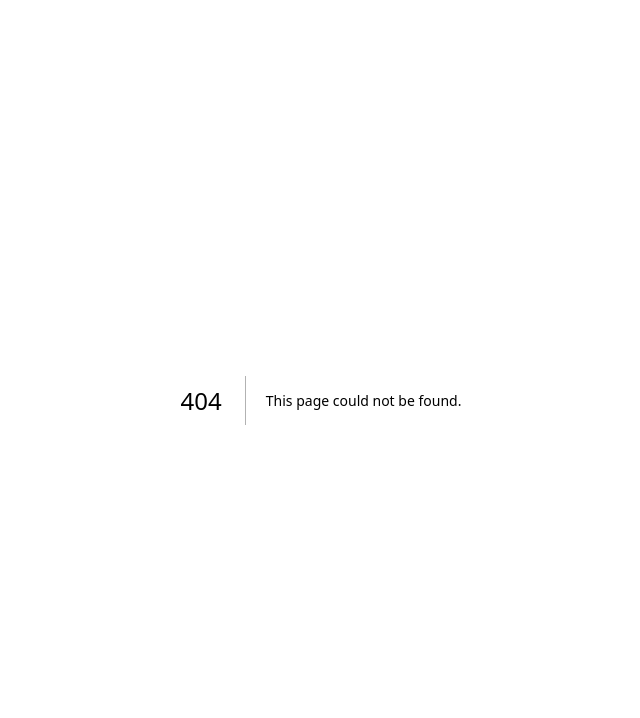
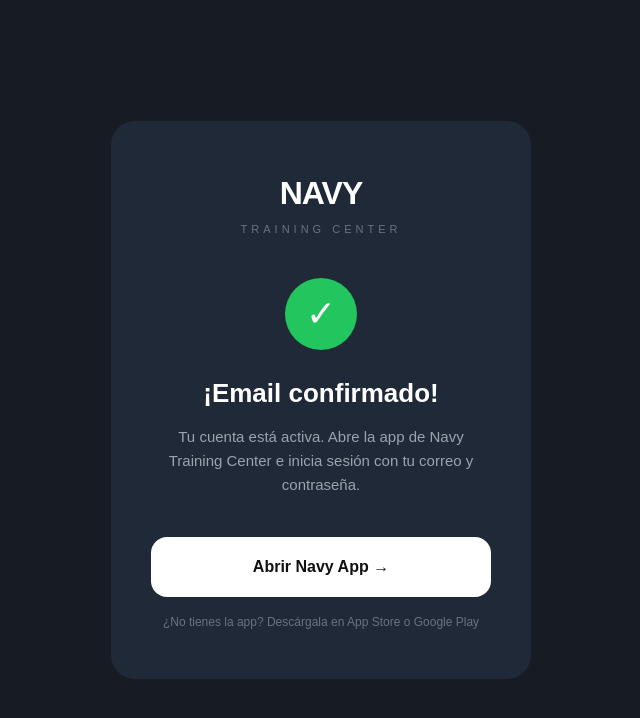
Before and after one commit to ArmandoDP/Navy-Traning-Platform, a Next.js app: page /confirmar-email in a window 1280 px wide. Before the commit this address had no page. Shown: the top 718 px of the page, without its empty margins (319-959 px from the left). Built offline with nearby package versions, Linux system fonts and the light colour scheme; a web font is replaced by a local one.

Commit message:
feat: add ConfirmarEmailPage for email confirmation flow

```diff
--- /dev/null
+++ b/src/app/confirmar-email/page.tsx
@@ -0,0 +1,76 @@
+'use client'
+import { useEffect, useState } from 'react'
+import { useSearchParams }     from 'next/navigation'
+
+export default function ConfirmarEmailPage() {
+  const searchParams = useSearchParams()
+  const [email, setEmail] = useState('')
+
+  useEffect(() => {
+    // Supabase manda el token en la URL, solo mostramos la página de éxito
+    const emailParam = searchParams.get('email') || ''
+    setEmail(emailParam)
+  }, [])
+
+  return (
+    <div style={{
+      minHeight: '100vh',
+      backgroundColor: '#171B24',
+      display: 'flex',
+      alignItems: 'center',
+      justifyContent: 'center',
+      fontFamily: 'sans-serif',
+      padding: '20px',
+    }}>
+      <div style={{
+        backgroundColor: '#1f2937',
+        borderRadius: '24px',
+        padding: '48px 40px',
+        maxWidth: '420px',
+        width: '100%',
+        textAlign: 'center',
+      }}>
+        {/* Logo */}
+        <p style={{ color: '#fff', fontSize: '32px', fontWeight: 900, letterSpacing: '-1px', marginBottom: '4px' }}>NAVY</p>
+        <p style={{ color: '#6b7280', fontSize: '11px', letterSpacing: '4px', textTransform: 'uppercase', marginBottom: '40px' }}>Training Center</p>
+
+        {/* Check */}
+        <div style={{
+          width: '72px', height: '72px', borderRadius: '50%',
+          backgroundColor: '#22c55e', display: 'flex',
+          alignItems: 'center', justifyContent: 'center',
+          margin: '0 auto 24px',
+        }}>
+          <span style={{ color: '#fff', fontSize: '36px' }}>✓</span>
+        </div>
+
+        <h1 style={{ color: '#fff', fontSize: '26px', fontWeight: 900, marginBottom: '12px' }}>
+          ¡Email confirmado!
+        </h1>
+        <p style={{ color: '#9ca3af', fontSize: '15px', lineHeight: '24px', marginBottom: '40px' }}>
+          Tu cuenta está activa. Abre la app de Navy Training Center e inicia sesión con tu correo y contraseña.
+        </p>
+
+        {/* Botón abrir app */}
+        <a href="navyapp://"
+          style={{
+            display: 'block',
+            backgroundColor: '#fff',
+            color: '#111',
+            fontWeight: 900,
+            fontSize: '16px',
+            padding: '18px',
+            borderRadius: '16px',
+            textDecoration: 'none',
+            marginBottom: '16px',
+          }}>
+          Abrir Navy App →
+        </a>
+
+        <p style={{ color: '#6b7280', fontSize: '12px' }}>
+          ¿No tienes la app? Descárgala en App Store o Google Play
+        </p>
+      </div>
+    </div>
+  )
+}
```
